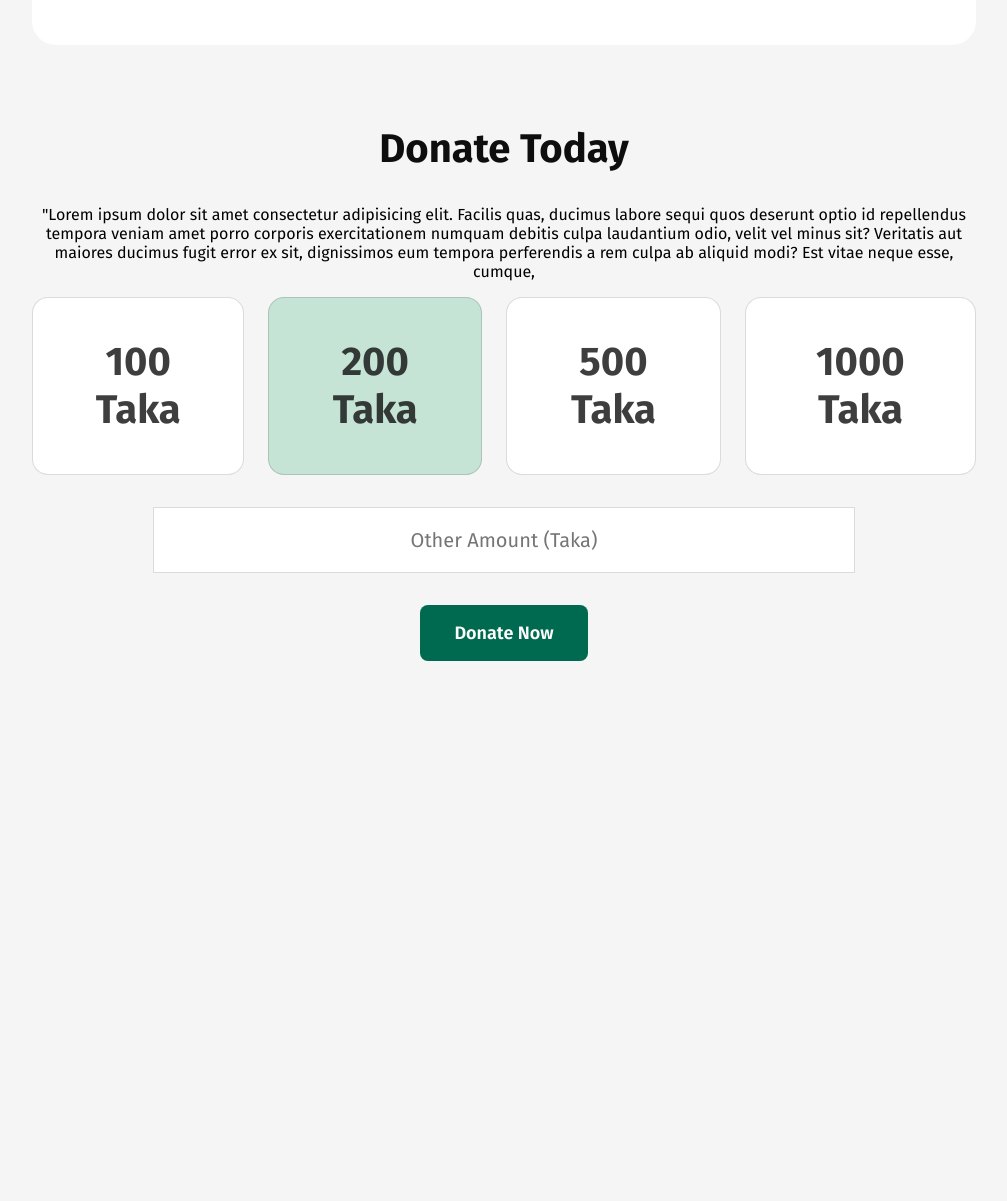
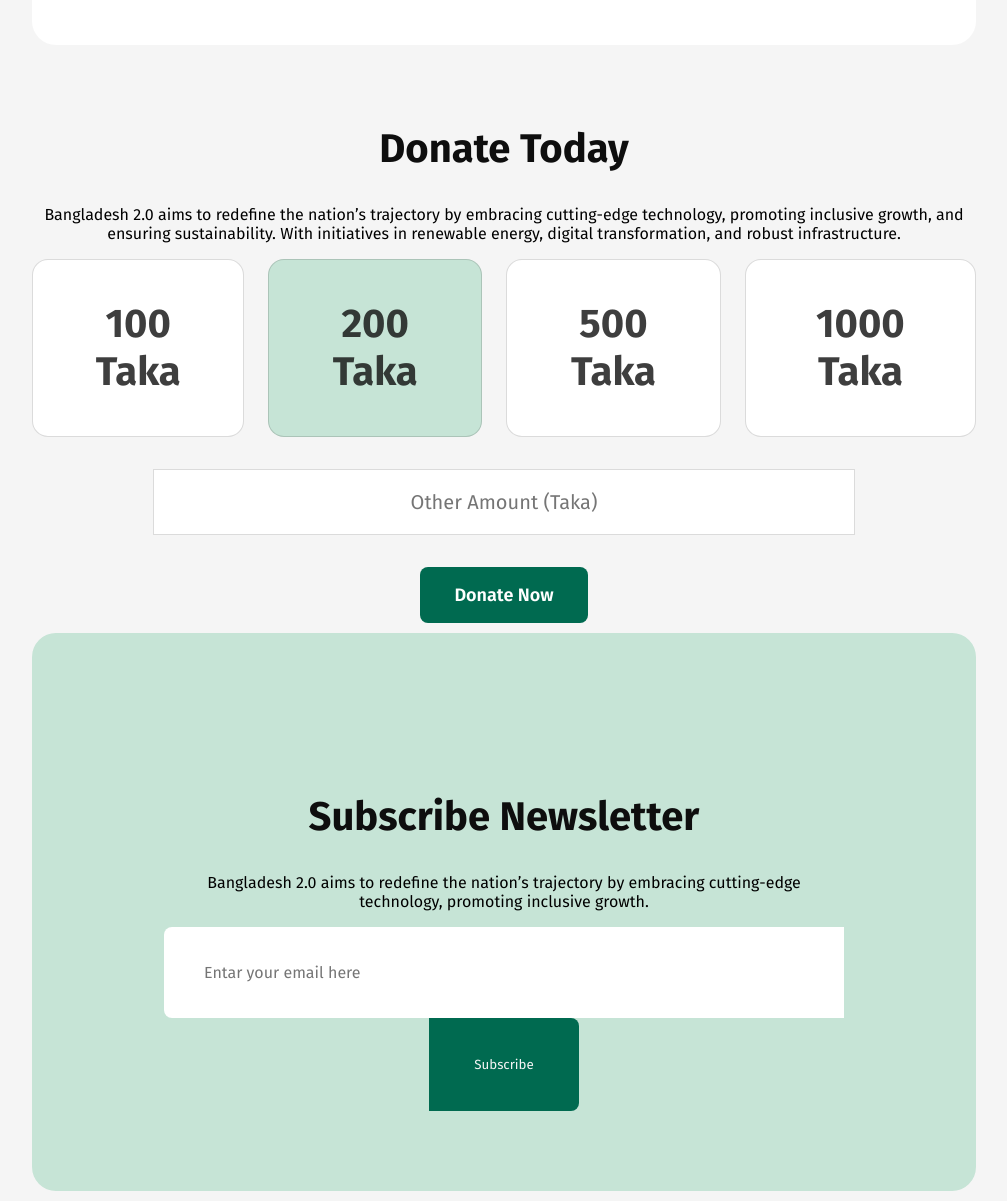
Before and after one commit to tajcreator/batch11-my-new-projects-2025, a plain HTML site: page index.html in a window 1280 px wide. Shown: the part 2953-4154 px from the top of the page, without its empty margins (136-1143 px from the left). Before the commit the page ends 3624 px from the top, so only its background shows below. Drawn offline with Linux system fonts and the light colour scheme.

Commit message:
something updated

```diff
--- a/index.html
+++ b/index.html
@@ -91,7 +91,12 @@
 
 
     <section class="younus-section">
-        <p class="">We must rise above our differences and work together to seize this critical opportunity to build a new and prosperous Bangladesh. This is a defining moment in our nation's history, and if we fail to act with unity and purpose, we risk losing not only this chance but also our strength as a people. With a population of 170 million, Bangladesh is unique in its sense of community and interconnectedness. Nowhere else in the world do people share such close bonds, rooted in mutual understanding, shared history, and a deep sense of belonging.</p>
+        <p class="">We must rise above our differences and work together to seize this critical opportunity to build a
+            new and prosperous Bangladesh. This is a defining moment in our nation's history, and if we fail to act with
+            unity and purpose, we risk losing not only this chance but also our strength as a people. With a population
+            of 170 million, Bangladesh is unique in its sense of community and interconnectedness. Nowhere else in the
+            world do people share such close bonds, rooted in mutual understanding, shared history, and a deep sense of
+            belonging.</p>
 
         <h3 class="">Dr. Muhammad Yunus</h3>
         <p class="">Chief Adviser of the People's Republic of Bangladesh</p>
@@ -99,12 +104,15 @@
     </section>
 
     <section class="news-content">
-        <h1 class=" div-h2 vision-h11">  Today's Bangladesh </h1>
-        <p>  The Appellate Division has upheld the High Court's decision to dismiss five labour-law related cases against Chief Adviser Prof Muhammad Yunus.
+        <h1 class=" div-h2 vision-h11"> Today's Bangladesh </h1>
+        <p> The Appellate Division has upheld the High Court's decision to dismiss five labour-law related cases against
+            Chief Adviser Prof Muhammad Yunus.
 
-            A three-judge bench of the Appellate Division, led by Justice Md Ashfaqul Islam, issued the ruling, rejecting the state's appeal for permission to challenge the High Court's verdict.
+            A three-judge bench of the Appellate Division, led by Justice Md Ashfaqul Islam, issued the ruling,
+            rejecting the state's appeal for permission to challenge the High Court's verdict.
 
-            During the court proceedings, Additional Attorney General Mohammad Anik Rushd Haque represented the state, while Mustafizur Rahman Khan represented Yunus.</p>
+            During the court proceedings, Additional Attorney General Mohammad Anik Rushd Haque represented the state,
+            while Mustafizur Rahman Khan represented Yunus.</p>
 
         <div class="news-card">
             <div>
@@ -120,7 +128,10 @@
                     <p>Date: 05/01/2025</p>
                     <p>Time: 10.25 PM</p>
                 </div>
-                    <p class="">Bangladesh has successfully launched its newest satellite, a significant milestone in the country's efforts to strengthen its communication infrastructure and promote technological advancements. The satellite, named Bangabandhu-2, was launched from a space center in China and is expected to enhance connectivity, particularly in remote and underserved areas.</p>
+                <p class="">Bangladesh has successfully launched its newest satellite, a significant milestone in the
+                    country's efforts to strengthen its communication infrastructure and promote technological
+                    advancements. The satellite, named Bangabandhu-2, was launched from a space center in China and is
+                    expected to enhance connectivity, particularly in remote and underserved areas.</p>
                 <button class="banner-button">Read More</button>
             </div>
         </div>
@@ -137,7 +148,10 @@
                     <p>Date: 09/01/2025</p>
                     <p>Time: 12.25 AM</p>
                 </div>
-                    <p class="">Bangladesh has successfully launched its newest satellite, a significant milestone in the country's efforts to strengthen its communication infrastructure and promote technological advancements. The satellite, named Bangabandhu-2, was launched from a space center in China and is expected to enhance connectivity, particularly in remote and underserved areas.</p>
+                <p class="">Bangladesh has successfully launched its newest satellite, a significant milestone in the
+                    country's efforts to strengthen its communication infrastructure and promote technological
+                    advancements. The satellite, named Bangabandhu-2, was launched from a space center in China and is
+                    expected to enhance connectivity, particularly in remote and underserved areas.</p>
                 <button class="banner-button">Read More</button>
             </div>
 
@@ -155,10 +169,10 @@
 
     <section class="donate-section">
         <h1 class=" div-h2 vision-h11"> Donate Today </h1>
-        <p> "Lorem ipsum dolor sit amet consectetur adipisicing elit. Facilis quas, ducimus labore sequi quos
-            deserunt optio id repellendus tempora veniam amet porro corporis exercitationem numquam debitis culpa
-            laudantium odio, velit vel minus sit? Veritatis aut maiores ducimus fugit error ex sit, dignissimos eum
-            tempora perferendis a rem culpa ab aliquid modi? Est vitae neque esse, cumque, </p>
+        <p>
+            Bangladesh 2.0 aims to redefine the nation’s trajectory by embracing cutting-edge technology, promoting
+            inclusive growth, and ensuring sustainability. With initiatives in renewable energy, digital transformation,
+            and robust infrastructure. </p>
 
 
         <div class="donate-cards">
@@ -187,6 +201,23 @@
     </section>
 
 
+<section class="donate-section-1" >
+
+ <h1 class=" div-h2 vision-h11"> Subscribe Newsletter</h1>
+
+ <p>Bangladesh 2.0 aims to redefine the nation’s trajectory by embracing cutting-edge <br>technology, promoting inclusive growth. </p>
+
+<div>
+    <form >
+        <input class="input-1" type=" email" name="" placeholder="Entar your email here">
+        <button class="btn-s"> Subscribe </button>
+
+      </form>
+</div>
+
+
+</section>
+
 </body>
 
 </html>
--- a/style.css
+++ b/style.css
@@ -162,13 +162,7 @@
     border-radius: 24px;
 }
 
-/* .news-card div, .news-card h1, .news-card p, .news-card img{
-    background-color: white;
-}
 
-.news-card2 div, .news-card2 h1, .news-card2 p, .news-card2 img{
-    background-color: white;
-} */
 
 .news-img{
     border-radius: 24px;
@@ -190,11 +184,54 @@
 
 }
 
+/* subscribe */
+.donate-section-1{
+    margin: 10px 160px;
+text-align: center;
+border-radius: 24px;
+
+background: rgb(198, 228, 214);
+gap: 64;
+padding: 80px 100px 80px 100px;
+}
+
+.input-1{
+    border-radius: 8px 0px 0px 8px;
+
+background: rgb(255, 255, 255);
+gap: 24;
+padding: 18px 40px 18px 40px;
+width: 600px;
+height: 55px;
+color: rgba(14, 14, 14, 0.3);
+font-family: Fira Sans;
+font-size: 16px;
+font-weight: 400;
+line-height: 19px;
+letter-spacing: 0%;
+text-align: left;
+border-style: none;
+}
+
+.btn-s{
+    border-radius: 0px 8px 8px 0px;
+
+background: rgb(0, 106, 80);
+
+width: 150px;
+height: 93px;
+gap: 48;
+padding: 17px 34px 17px 34px;
+color: #F5F5F5;
+border-style: none;
+}
+
 .card1, .card3, .card4{
     border: 1px solid rgba(14, 14, 14, 0.15);
     background-color: white;
     padding: 40px 40px;
     border-radius: 16px;
+
 }
 
 .card2{
@@ -251,8 +288,7 @@
 .container {
     margin: 0 auto;
     position: static;
-    /* width: 1280px;
-    height: 560px; */
+
     display: flex;
     flex-direction: row;
     justify-content: center;
@@ -268,7 +304,7 @@
     position: static;
     width: 622px;
     height: 326px;
-    /* Auto layout */
+
     display: flex;
     flex-direction: column;
     justify-content: flex-start;
@@ -306,7 +342,7 @@
 
     margin: 0 auto;
     color: rgb(14, 14, 14);
-    /* width: 1480px; */
+
     justify-content: flex-start;
     align-items: flex-start;
     font-size: 40px;
@@ -322,9 +358,7 @@
     margin: 0px auto;
 
     position: static;
-    /* width: 1480px;
-    height: 244px; */
-    /* Auto layout */
+
     display: flex;
     flex-direction: row;
     justify-content: space-between;
@@ -336,8 +370,7 @@
 
 .pillar-container {
 
-    /* width: 302px;
-    height: 244px; */
+
     box-sizing: border-box;
     border: 1px solid rgba(14, 14, 14, 0.15);
     border-radius: 16px;
@@ -370,10 +403,7 @@
     text-align: left;
 }
 
-/* .vision, .section-1{
-    gap: 238px;
 
-} */
 .vision-h11{
     margin-top: 80px ;
 }
@@ -381,7 +411,7 @@
 .vision-p{
     margin: 0 auto;
     color: rgba(14, 14, 14, 0.7);
-    /* width: 1480px; */
+
     justify-content: flex-start;
     align-items: flex-start;
     letter-spacing: 0%;
@@ -417,8 +447,7 @@ margin: 12px 0px;
    padding: 11px 20px 11px 20px;
     background: rgb(84, 144, 245);
     gap: 48px;
-    /* width: 122px;
-    height: 41px; */
+
     border-style: none;
     color: white;
 }
```
Lines whose indentation alone changed are shown as unchanged.
